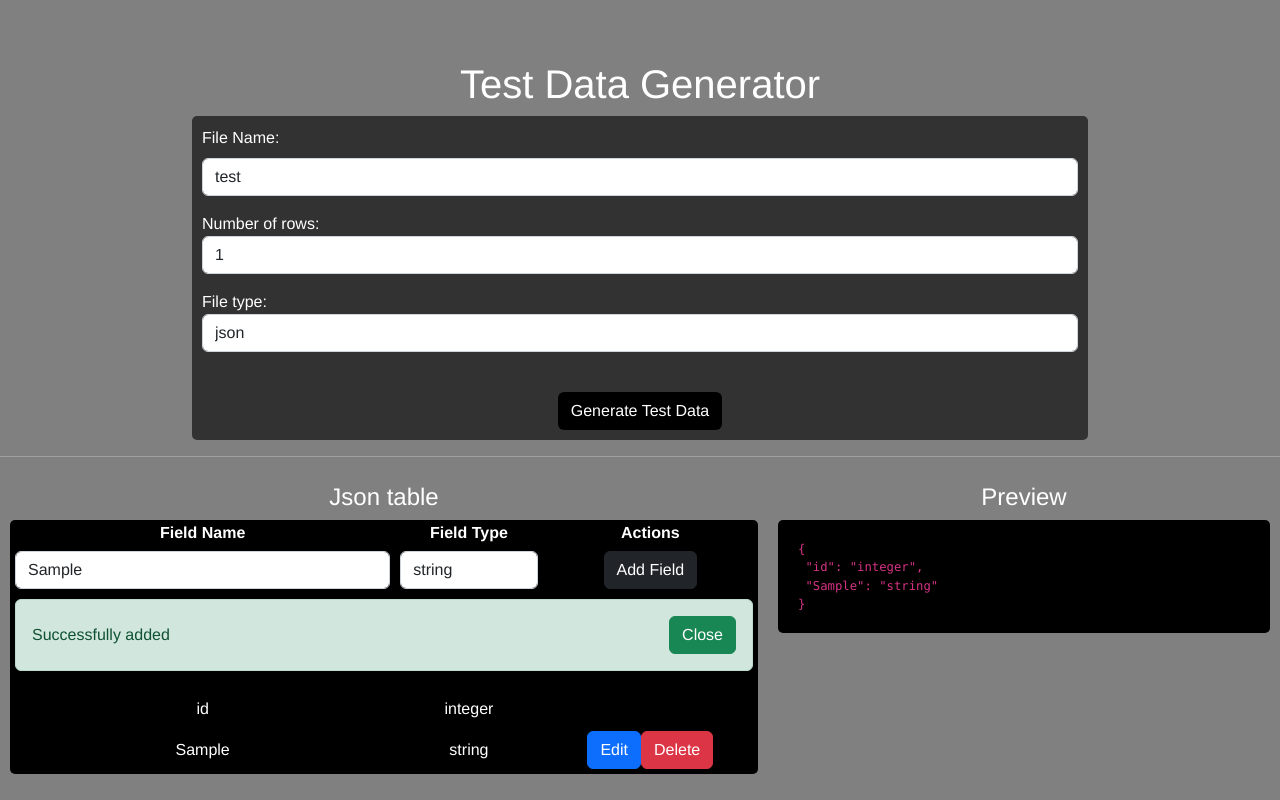
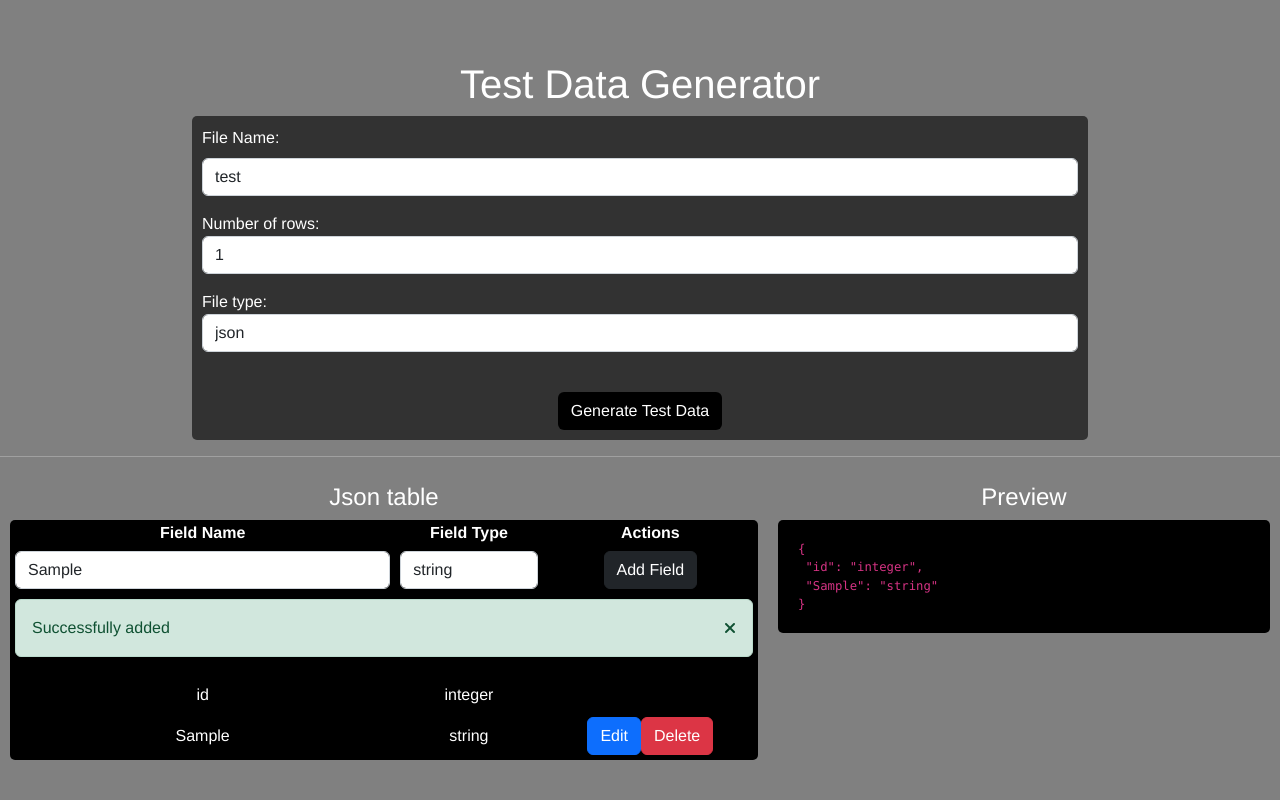
Before and after one commit to DemonDia/testdatagenerator, a Vue app: page / in a window 1280 px wide. Both pictures are taken after typing "Sample" into the empty fields and a click on the button "Add Field". Built offline with nearby package versions, Linux system fonts and the light colour scheme.

Commit message:
adding fontawesome

```diff
--- a/public/index.html
+++ b/public/index.html
@@ -1,6 +1,7 @@
 <!DOCTYPE html>
 <html lang="">
     <head>
+        <script src="https://kit.fontawesome.com/66d2ba2902.js" crossorigin="anonymous"></script>
         <meta charset="utf-8" />
         <meta http-equiv="X-UA-Compatible" content="IE=edge" />
         <meta name="viewport" content="width=device-width,initial-scale=1.0" />
--- a/src/components/CreateDataRow.vue
+++ b/src/components/CreateDataRow.vue
@@ -21,7 +21,7 @@
                 role="alert"
             >
                 <div>Successfully added</div>
-                <button class="btn btn-success" @click="closeBtn">Close</button>
+                <i class="fa-solid fa-xmark" @click="closeBtn"></i>
             </div>
         </td>
     </tr>
@@ -32,7 +32,7 @@
                 role="alert"
             >
                 <div>Failed to add</div>
-                <button class="btn btn-alert" @click="closeBtn">Close</button>
+                <i class="fa-solid fa-xmark" @click="closeBtn"></i>
             </div>
         </td>
     </tr>
--- a/src/components/DataRow.vue
+++ b/src/components/DataRow.vue
@@ -6,7 +6,7 @@
                 role="alert"
             >
                 <div>Successfully updated</div>
-                <button class="btn btn-success" @click="closeBtn">Close</button>
+                <i class="fa-solid fa-xmark" @click="closeBtn"></i>
             </div>
         </td>
     </tr>
@@ -17,7 +17,7 @@
                 role="alert"
             >
                 <div>{{ this.errors }}</div>
-                <button class="btn btn-alert" @click="closeBtn">Close</button>
+                <i class="fa-solid fa-xmark" @click="closeBtn"></i>
             </div>
         </td>
     </tr>
```
